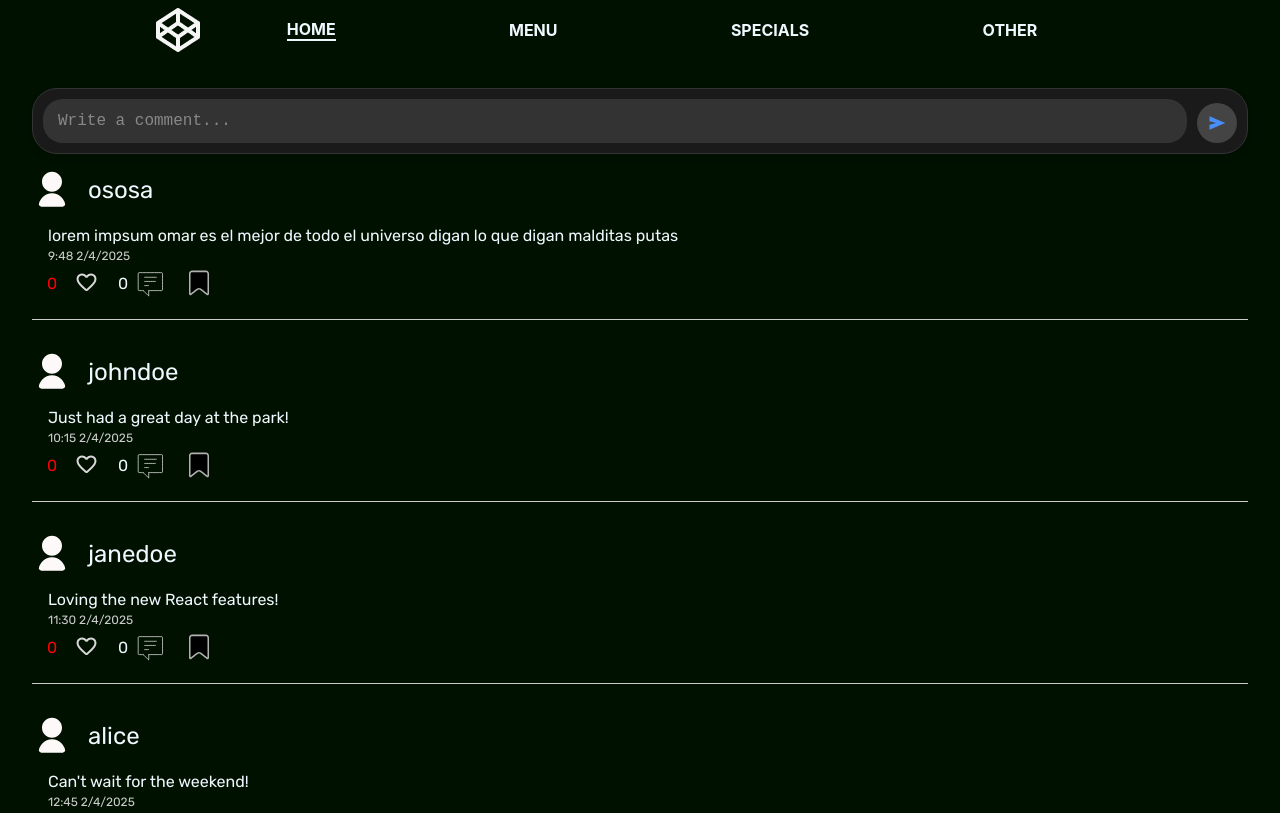
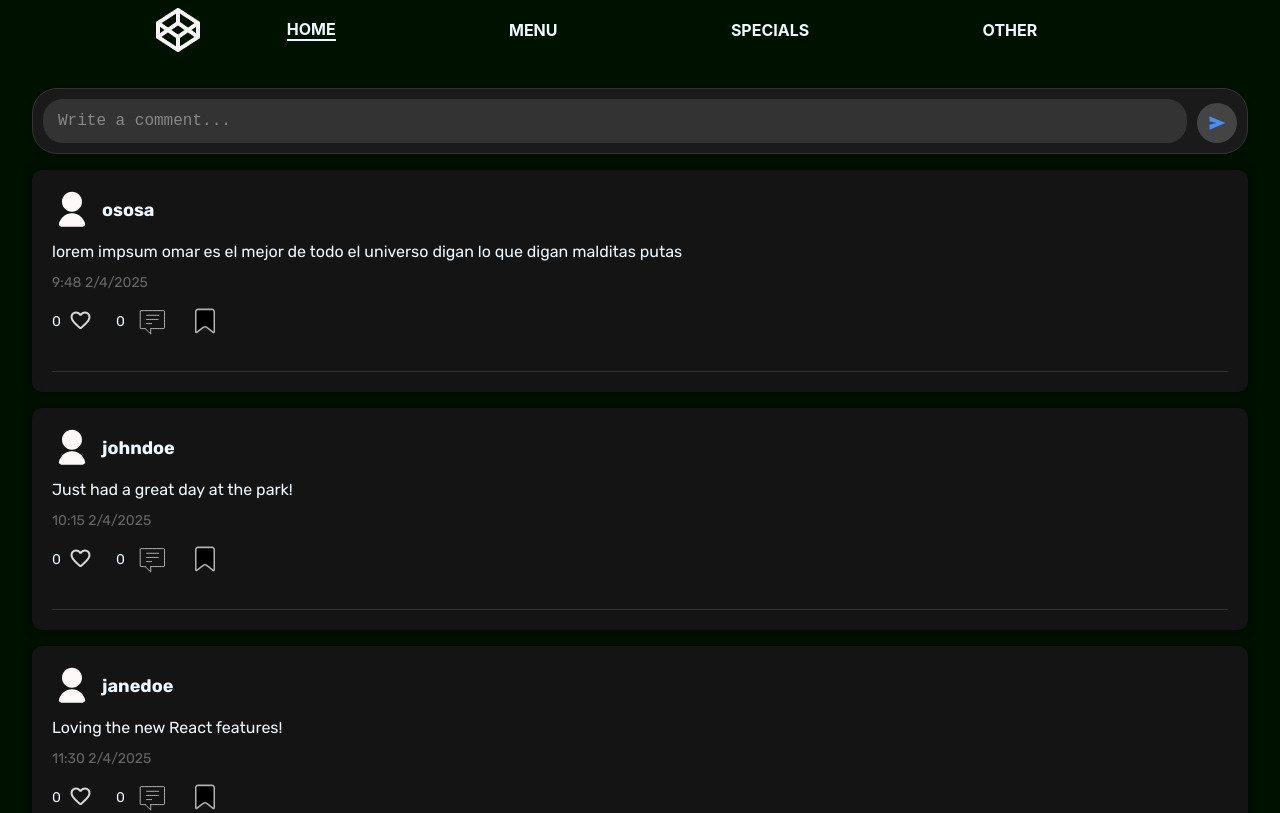
Before and after one commit to SirZosa/Social-app, a React (Vite) app: page / in a window 1280 px wide. Shown: the top 813 px of the page. Built offline with nearby package versions, Linux system fonts and the light colour scheme.

Commit message:
Enhance post component styling with improved layout and color scheme

```diff
--- a/src/components/post/post.css
+++ b/src/components/post/post.css
@@ -1,61 +1,65 @@
-.post{
+.post {
     display: flex;
     flex-direction: column;
+    padding: 20px;
+    background-color: #141414;
+    border-radius: 10px;
+    box-shadow: 0px 0px 10px rgba(0, 0, 0, 0.5);
   }
 
-.post-header{
+  .post-header {
     display: flex;
-    gap: 1rem;
-    margin-bottom: 1rem;
     align-items: center;
+    margin-bottom: 10px;
   }
 
-.post-header img{
+  .post-header img {
     width: 40px;
     height: 40px;
     border-radius: 50%;
+    margin-right: 10px;
   }
 
-.post-header span{
-    font-size: 1.5rem;
+  .post-header span {
+    font-size: 18px;
+    color: aliceblue;
+    font-weight: bold;
   }
 
-.post-content{
-    margin-left: 1rem;
+  .post-content {
+    font-size: 16px;
+    color: aliceblue;
+    margin-bottom: 10px;
+    line-height: 1.5rem;
   }
 
-.date{
-    margin-top: 0.25rem;
-    margin-left: 1rem;
-    font-size: 0.75rem;
-    color: #ccc;
+  .date {
+    font-size: 14px;
+    color: #666;
+    margin-bottom: 10px;
   }
 
-.icons{
+  .icons {
     display: flex;
     align-items: center;
+    margin-bottom: 10px;
   }
 
-.likes, .comments{
+  .likes, .comments {
     display: flex;
     align-items: center;
-    margin-right: 1rem;
+    margin-right: 20px;
   }
 
-.num-of-likes{
-    color: red;width: 40px;
-    text-align: center;
+  .num-of-likes, .num-of-comments {
+    font-size: 14px;
+    color: aliceblue;
+    margin-right: 5px;
   }
 
-.num-of-comments{
-    color: aliceblue;
-
-    text-align: center;
-}
-
-.line{
+  .line {
     width: 100%;
     height: 1px;
-    background-color: #ccc;
-    margin: 1rem 0;
+    background-color: #333;
+    margin-top: 20px;
   }
```
Lines whose indentation alone changed are shown as unchanged.
